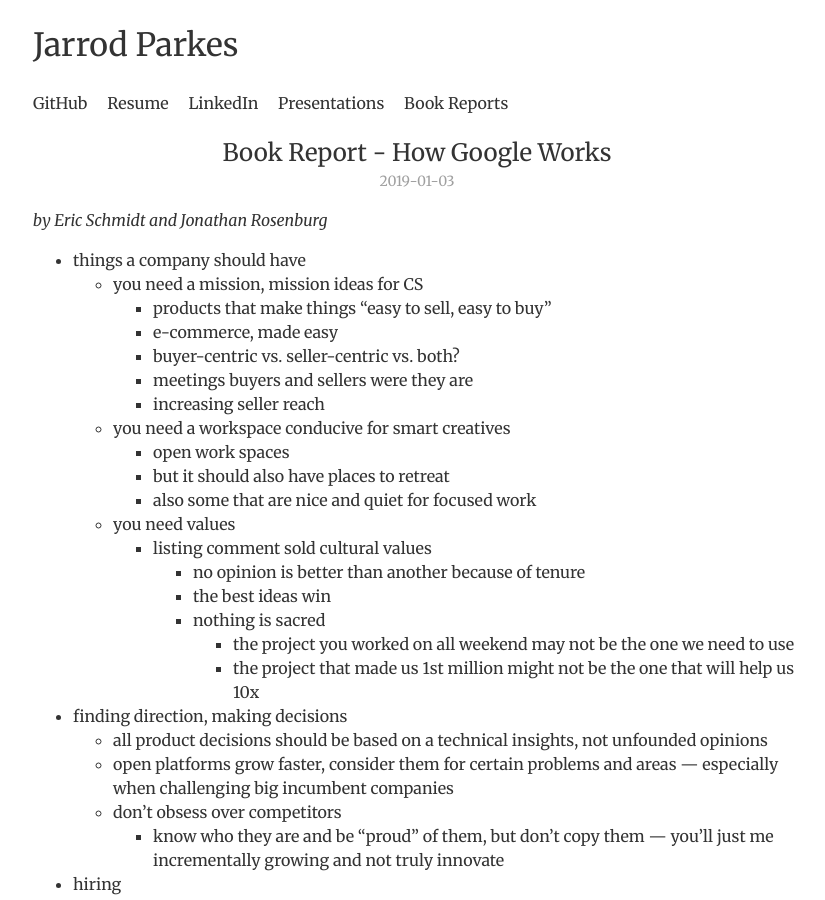
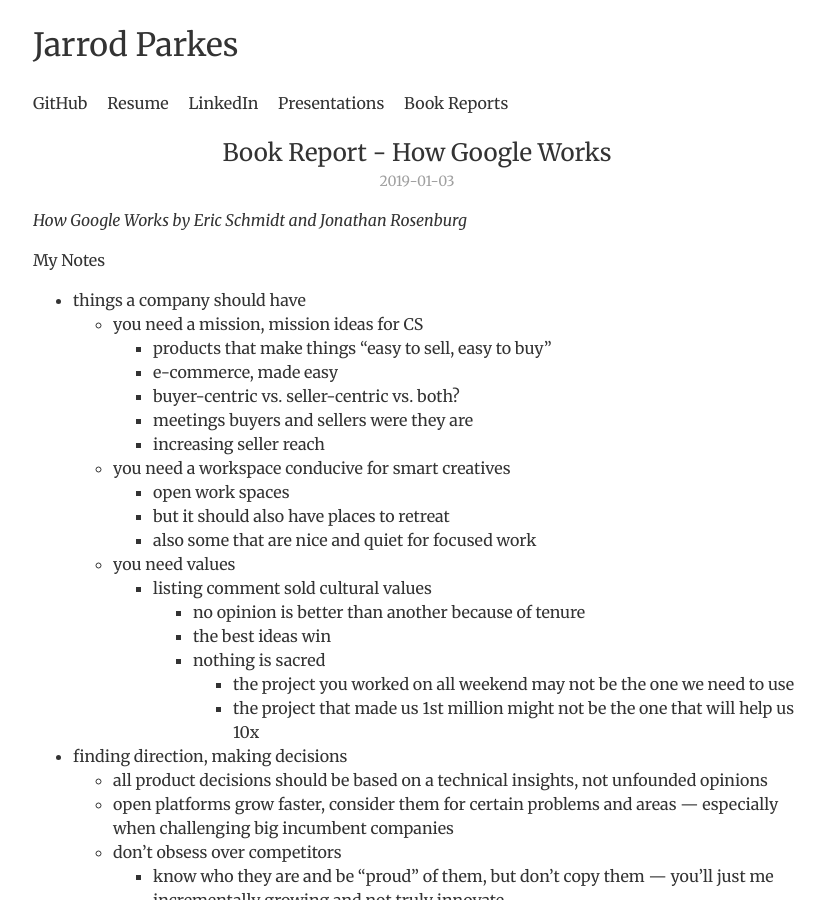
Before and after one commit to jarrodparkes/jarrodparkes.github.io, a Jekyll site: the page built from _posts/2019-01-03-how-google-works.md, in a window 1280 px wide and 900 px high. Shown: the whole window, without its empty margins (223-1048 px from the left). Built offline with Jekyll 4.4.1, drawn with Linux system fonts in a browser that asks for light colours.

Commit message:
add my notes header to book post to avoid confusion

```diff
--- a/_posts/2019-01-03-how-google-works.md
+++ b/_posts/2019-01-03-how-google-works.md
@@ -5,7 +5,9 @@
 tags:   book
 ---
 
-_by Eric Schmidt and Jonathan Rosenburg_
+_How Google Works by Eric Schmidt and Jonathan Rosenburg_
+
+My Notes
 
 - things a company should have
     - you need a mission, mission ideas for CS
```
